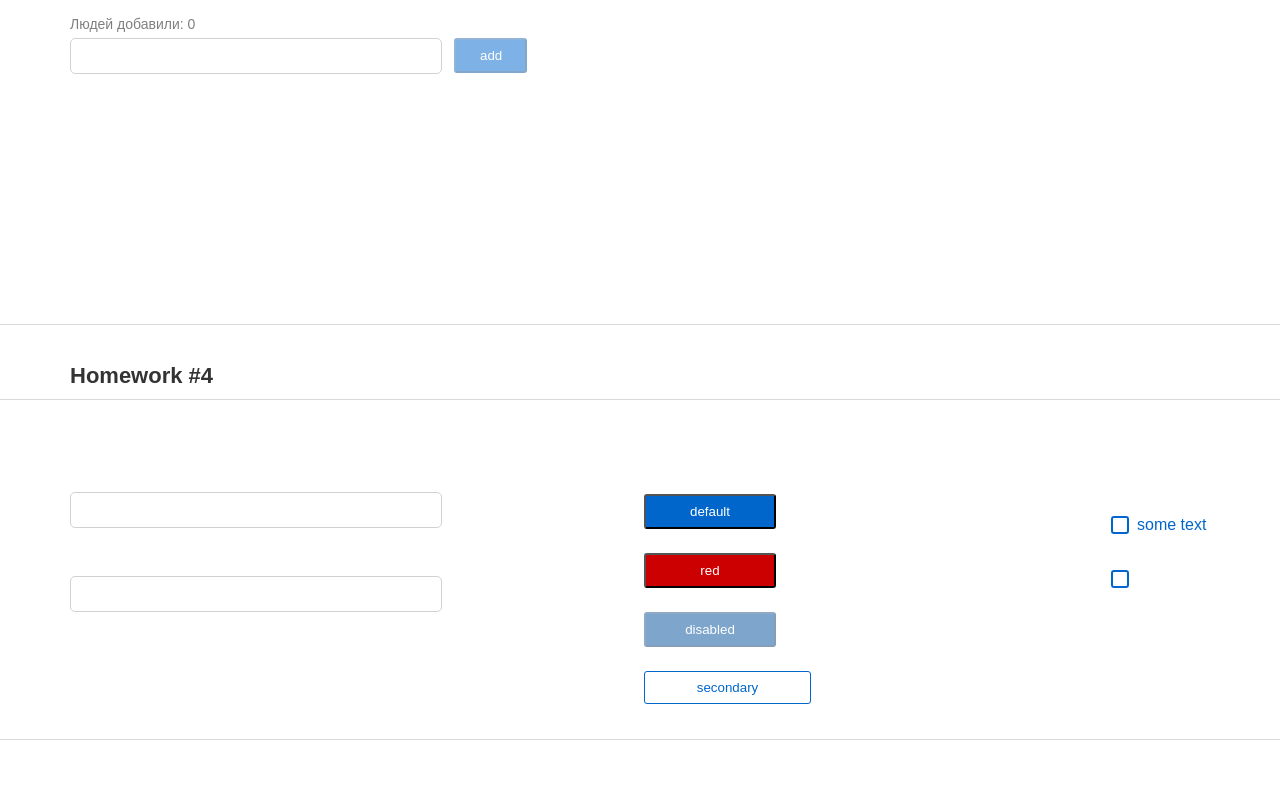
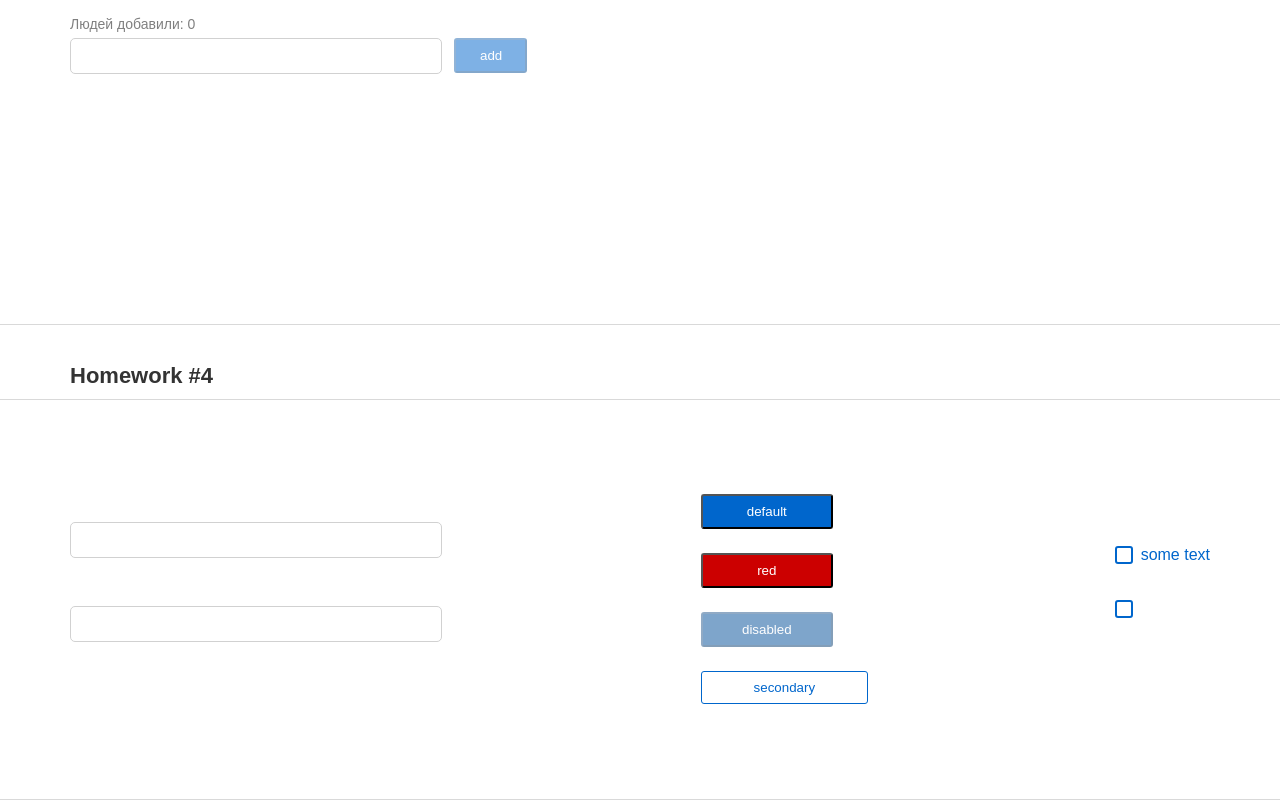
Before and after one commit to VitalickWeb/tasks-ignat, a React (Create React App) app: page /#/pre-junior in a window 1280 px wide. Shown: the part 919-1719 px from the top of the page. Before the commit the page ends 1659 px from the top, so only its background shows below. Built offline with nearby package versions, Linux system fonts and the light colour scheme.

Commit message:
home task 4

```diff
--- a/src/s2-homeworks/hw04/Stand.module.css
+++ b/src/s2-homeworks/hw04/Stand.module.css
@@ -1,8 +1,10 @@
 .stand {
     display: flex;
     align-items: center;
-    padding-left: 70px;
+    justify-content: space-between;
     box-sizing: border-box;
+
+    padding: 0 70px 0 70px;
 }
 
 .inputs {
@@ -13,11 +15,14 @@
 }
 
 .buttons {
+    width: 167px;
+    gap: 24px;
+    padding-top: 94px;
+    padding-bottom: 60px;
+
     display: flex;
     flex-direction: column;
-    gap: 24px;
-    margin-right: 300px;
-    padding-top: 94px;
+    box-sizing: border-box;
 }
 
 .checkboxes {
--- a/src/s2-homeworks/hw04/common/c1-SuperInputText/SuperInputText.module.css
+++ b/src/s2-homeworks/hw04/common/c1-SuperInputText/SuperInputText.module.css
@@ -19,7 +19,6 @@
 }
 
 .inputWrapper {
-    width: 574px;
     display: flex;
     flex-direction: column;
 }
--- a/src/s2-homeworks/hw04/common/c2-SuperButton/SuperButton.module.css
+++ b/src/s2-homeworks/hw04/common/c2-SuperButton/SuperButton.module.css
@@ -1,10 +1,10 @@
 .button {
-    width: 132px;
     padding: 8px 28px;
     color: #FFFFFF;
 }
 
 .disabled {
+    width: 132px;
     background: #004D99;
     opacity: 0.5;
     border-radius: 3px;
@@ -82,7 +82,6 @@
     transition: ease-in-out 200ms;
 }
 
-/*004D99*/
 .default:active {
     width: 149px;
     background-color: #0059B3;
```
